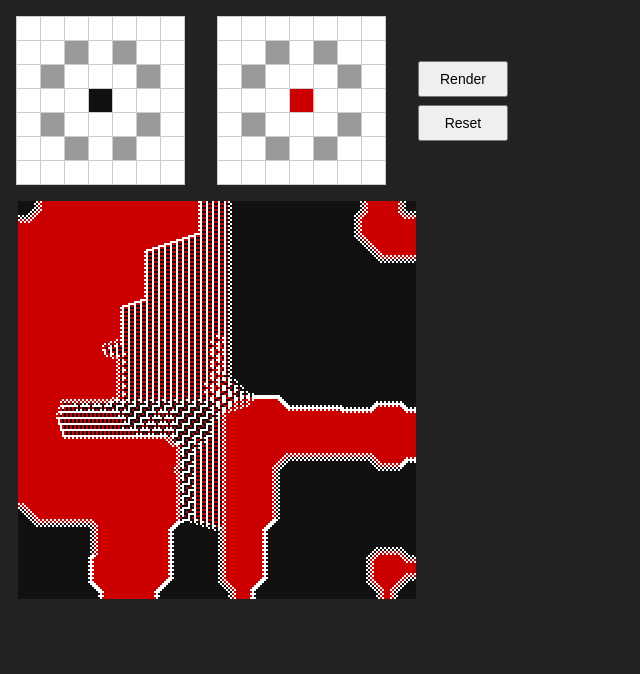
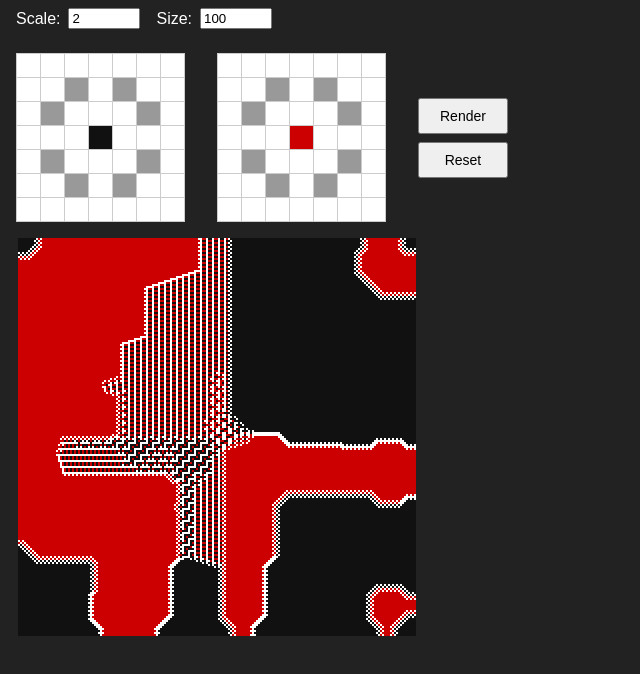
Before and after one commit to onsubmit/spiral-chessboard, a React (Vite) app: page / in a window 1280 px wide. Shown: the top 674 px of the page, without its empty margins (0-640 px from the left). Built offline with nearby package versions, Linux system fonts and the light colour scheme.

Commit message:
Add controls for scale and size

```diff
--- a/src/App.tsx
+++ b/src/App.tsx
@@ -1,10 +1,38 @@
+import { useState } from 'react';
+
 import styles from './App.module.css';
 import MainScene from './components/Scenes/MainScene';
 
 function App(): React.JSX.Element {
+  const [canvasScale, setCanvasScale] = useState(2);
+  const [size, setSize] = useState(100);
+
   return (
     <div className={styles.app}>
-      <MainScene />
+      <div style={{ display: 'flex', gap: 16, padding: '8px 16px', alignItems: 'center' }}>
+        <label style={{ color: 'white', display: 'flex', alignItems: 'center' }}>
+          Scale:
+          <input
+            type="number"
+            value={canvasScale}
+            min={1}
+            onChange={(e) => setCanvasScale(Number(e.target.value))}
+            style={{ marginLeft: 8, width: 64 }}
+          />
+        </label>
+        <label style={{ color: 'white', display: 'flex', alignItems: 'center' }}>
+          Size:
+          <input
+            type="number"
+            value={size}
+            min={25}
+            step={25}
+            onChange={(e) => setSize(Number(e.target.value))}
+            style={{ marginLeft: 8, width: 64 }}
+          />
+        </label>
+      </div>
+      <MainScene canvasScale={canvasScale} size={size} />
     </div>
   );
 }
```
